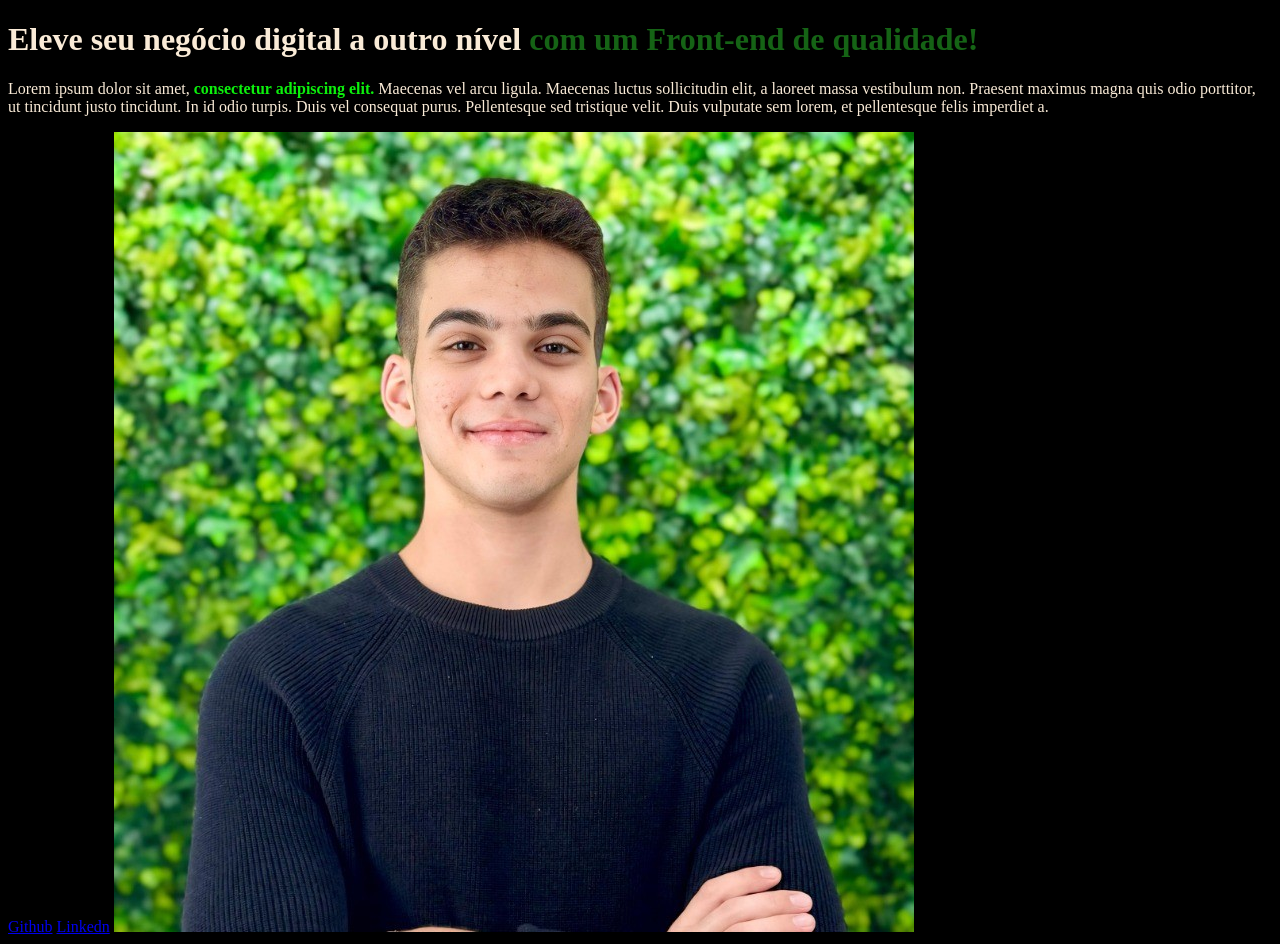
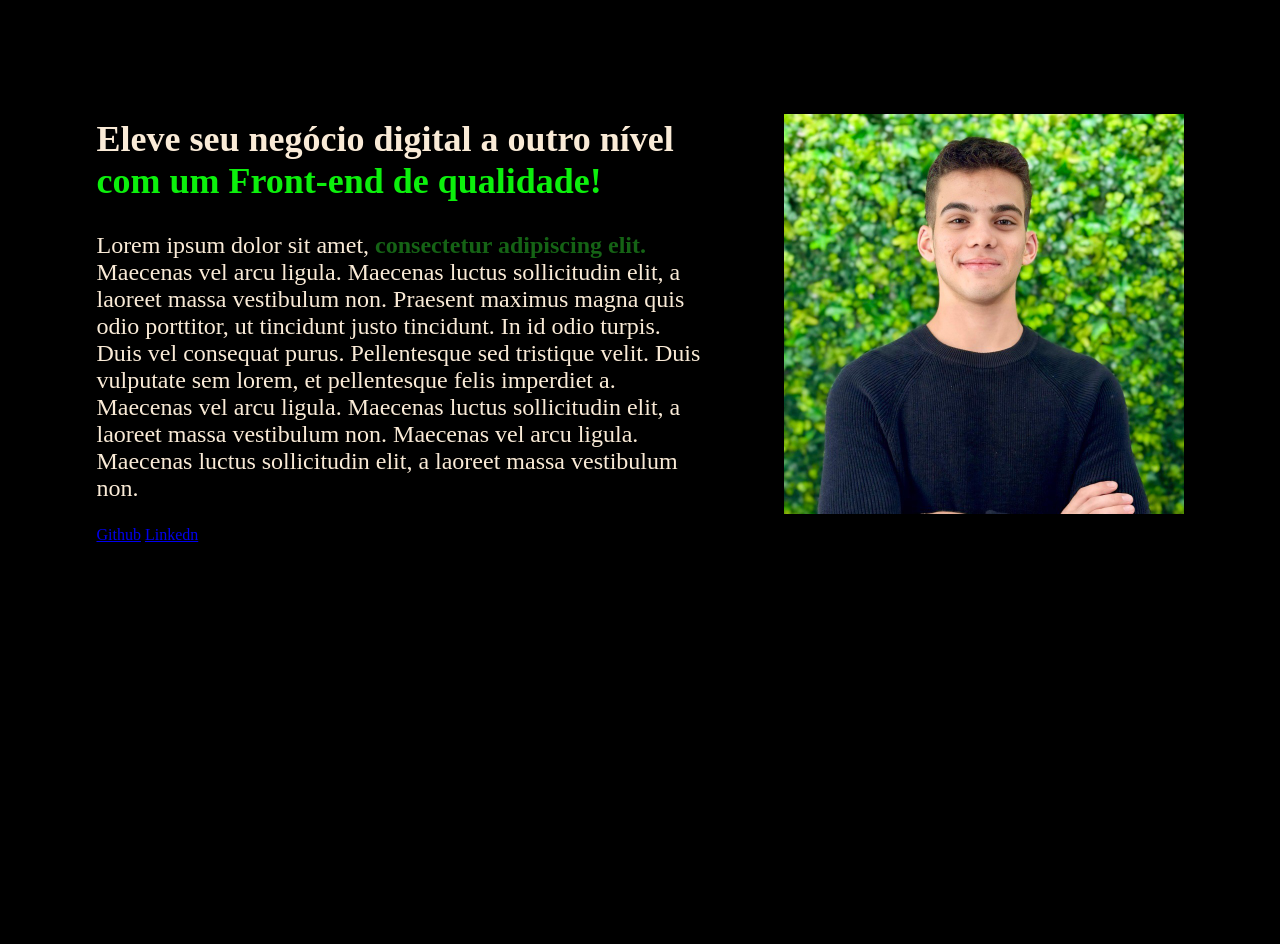
Before and after one commit to Gludgero/AluraCursoHTML_CSS, a plain HTML site: page index.html in a window 1280 px wide. After the commit the page ends 896 px from the top, so only its background shows below. Drawn offline with Linux system fonts and the light colour scheme.

Commit message:
desenvolvendo o CSS

```diff
--- a/index.html
+++ b/index.html
@@ -10,20 +10,19 @@
 
     <header></header>
 
-<main>
+<main class="main">
 
-    <h1>Eleve seu negócio digital a outro nível <strong class="destaque-titulo">com um Front-end de qualidade!</strong></h1>
-    <p>Lorem ipsum dolor sit amet, <strong>consectetur adipiscing elit.</strong> Maecenas vel arcu ligula. Maecenas luctus sollicitudin elit, a laoreet massa vestibulum non. Praesent maximus magna quis odio porttitor, ut tincidunt justo tincidunt. In id odio turpis. Duis vel consequat purus. Pellentesque sed tristique velit. Duis vulputate sem lorem, et pellentesque felis imperdiet a.</p>
+    <section class="main-conteudo">
+        <h1 class="main-conteudo-titulo">Eleve seu negócio digital a outro nível <strong class="destaque-titulo">com um Front-end de qualidade!</strong></h1>
+        <p>Lorem ipsum dolor sit amet, <strong>consectetur adipiscing elit.</strong> Maecenas vel arcu ligula. Maecenas luctus sollicitudin elit, a laoreet massa vestibulum non. Praesent maximus magna quis odio porttitor, ut tincidunt justo tincidunt. In id odio turpis. Duis vel consequat purus. Pellentesque sed tristique velit. Duis vulputate sem lorem, et pellentesque felis imperdiet a. Maecenas vel arcu ligula. Maecenas luctus sollicitudin elit, a laoreet massa vestibulum non. Maecenas vel arcu ligula. Maecenas luctus sollicitudin elit, a laoreet massa vestibulum non.</p>
 
-    <a href="https://github.com/">Github</a>
-    <a href="www.linkedin.com/in/guilhermeludgero">Linkedn</a>
-    <img src="Foto Padrão.jpg" alt="Guilherme posando pra foto sorrindo">
+        <a href="https://github.com/">Github</a>
+        <a href="www.linkedin.com/in/guilhermeludgero">Linkedn</a>
+    </section>
 
-
-
-
-
-
+    <section class="main-imagem">
+        <img src="Foto Padrão.jpg" alt="Guilherme posando pra foto sorrindo" height="400px">
+    </section>
 
 </main>
 
--- a/styles.css
+++ b/styles.css
@@ -4,15 +4,38 @@
 }
 
 body {
+    height: 100vh;
+    box-sizing: border-box;
     background-color: black;
     color: antiquewhite;
 
 }
 
 strong {
+    color: rgb(21, 99, 21);
+}
+
+p {
+    font-size: 24px;
+}
+
+.main {
+    display: flex;
+    align-items: center;
+    justify-content: space-between;
+    margin: 7%;
+}
+
+.destaque-titulo {
     color: rgb(12, 240, 12);
 }
 
-.destaque-titulo {
-    color: rgb(21, 99, 21);
+.main-conteudo {
+    width: 615px;
+
 }
+
+.main-conteudo-titulo {
+    font-size: 36px;
+
+}
```
